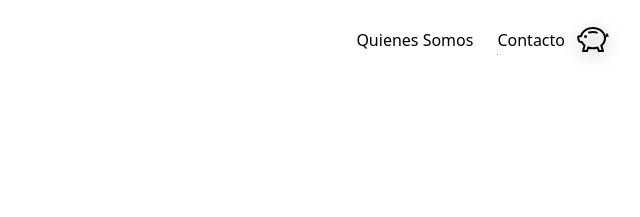
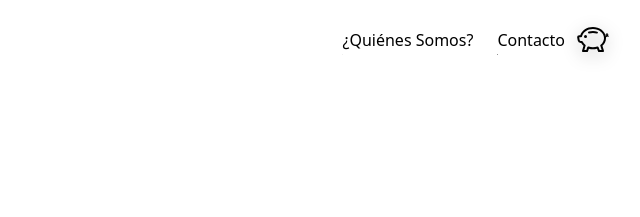
Before and after one commit to danielaregert/congoshop, a plain HTML site: page index.html in a window 1280 px wide. Shown: the top 217 px of the page, 479-1119 px from the left. Drawn offline with nearby package versions, Linux system fonts and the light colour scheme.

Commit message:
ajuste quienes somos

```diff
--- a/index.html
+++ b/index.html
@@ -47,7 +47,7 @@
   <div id="mensaje" class="hidden items-center font-montserrat text-sm font-medium transition-all duration-300"></div>
   <ul class="font-montserrat items-center hidden md:flex">
     <li class="mx-3">
-      <a class="growing-underline" href="#quienes">Quienes Somos</a>
+      <a class="growing-underline" href="#quienes">¿Quiénes Somos?</a>
     </li>
     <li class="growing-underline mx-3">
       <a target="_blank" href="https://api.whatsapp.com/send?phone=5491130025687&text=Hola%20CongoShop!%20Quiero%20comprarles...">Contacto</a>
@@ -83,7 +83,7 @@
     </span>
   </div>
   <ul class="font-montserrat flex flex-col mx-8 my-24 items-center text-3xl">
-    <li class="my-6"><a href="#quienes">Quienes somos</a></li>
+    <li class="my-6"><a href="#quienes">¿Quiénes somos?</a></li>
     <li class="my-6 hidden"><a href="#productos">Productos</a></li>
     <li class="my-6">
       <a target="_blank" href="https://api.whatsapp.com/send?phone=5491130025687&text=Hola%20CongoShop!%20Quiero%20comprarles...">Contacto</a>
```
